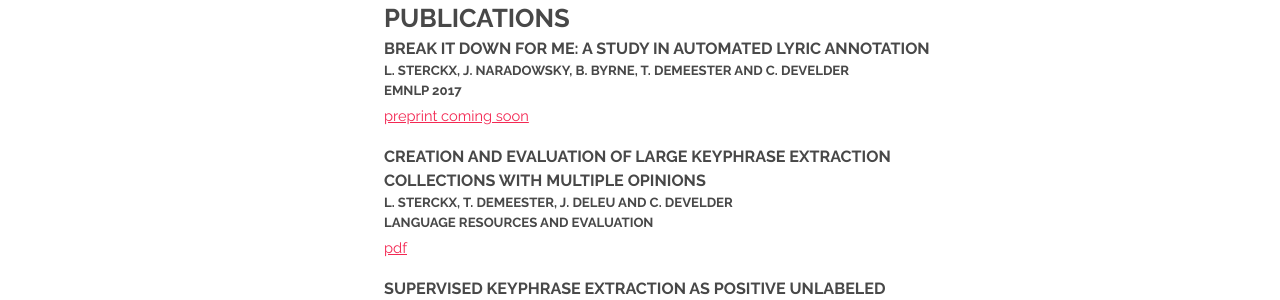
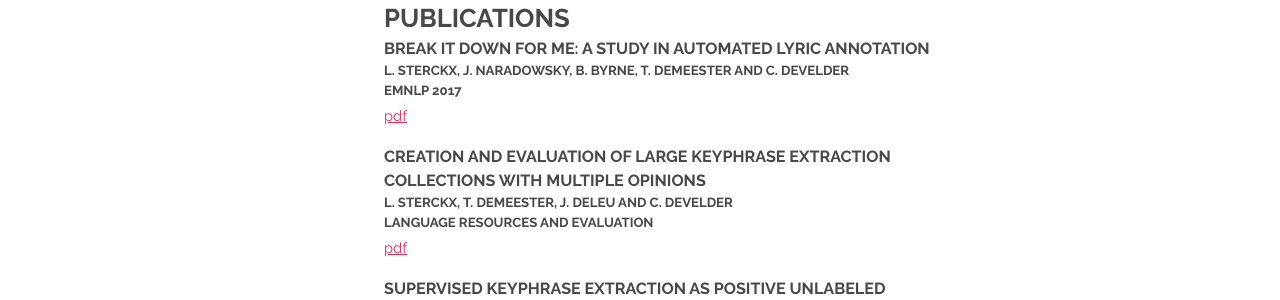
Before and after one commit to lusterck/lusterck.github.io, a Jekyll site: the page index.html, which Jekyll copies as it is, in a window 1280 px wide. Shown: the part 786-1086 px from the top of the page. Built offline with Jekyll 4.4.1, drawn with Linux system fonts in a browser that asks for light colours.

Commit message:
Link to emnlp 2017

```diff
--- a/index.html
+++ b/index.html
@@ -81,7 +81,7 @@
 					<h4>Break it Down for Me: A Study in Automated Lyric Annotation</h4>
 					<h5>L. Sterckx, J. Naradowsky, B. Byrne, T. Demeester and C. Develder</h5>
 					<h5>EMNLP 2017</h5>
-					 <a href="">preprint coming soon</a>
+					 <a href="https://arxiv.org/abs/1708.03492">pdf</a>
 					 <p></p>
 
 					<h4>Creation and Evaluation of Large Keyphrase Extraction Collections with Multiple Opinions</h4>
```
